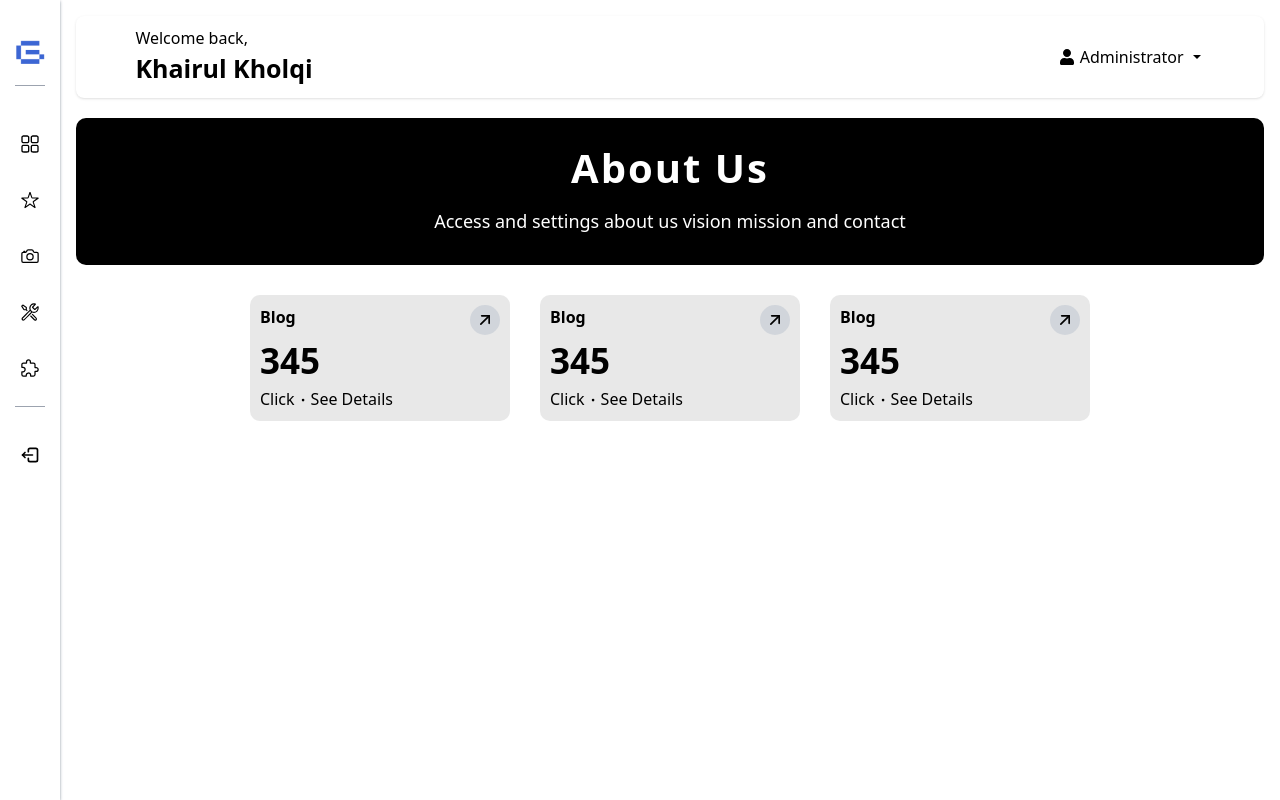
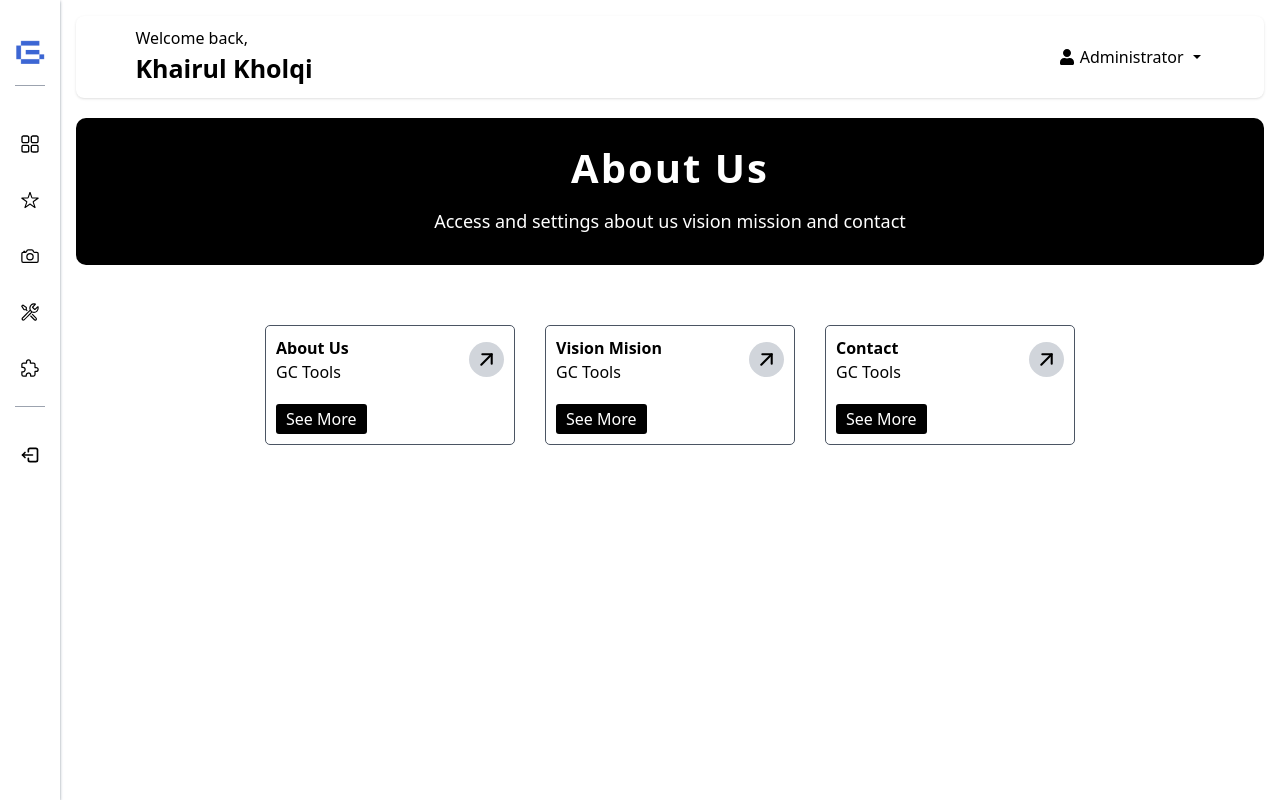
Before and after one commit to Muhammad-Khairul-Kholqi/AdminPageApkTools, a React (Create React App) app: page /data-about in a window 1280 px wide. Built offline with nearby package versions, Linux system fonts and the light colour scheme.

Commit message:
add card about

```diff
--- a/src/Card/CardAbout.js
+++ b/src/Card/CardAbout.js
@@ -7,11 +7,71 @@ import { LuDot } from "react-icons/lu";
 const CardAbout = () => {
     return(
         <div>
-            <div className="flex flex-wrap justify-center gap-[30px]">
+            <div className="flex flex-wrap justify-center gap-[30px] p-[30px]">
+                <Link>
+                    <div className="bg-white text-black border border-gray-600 w-[250px]  p-[10px] hover:shadow  rounded-[5px]">
+                        <div className="flex justify-between items-center flex-wrap">
+                            <div>
+                                <p className="font-bold">About Us</p>
+                                <p>GC Tools</p>
+                            </div>
+                            <div className="bg-gray-300 p-[5px] rounded-[50%]">
+                                <TbArrowUpRight className="text-[25px]" />
+                            </div>
+                        </div>
+                        <button className="bg-black py-[3px] px-[10px] text-white rounded-[3px] hover:bg-gray-700 mt-[20px]">
+                            See More
+                        </button>
+                    </div>
+                </Link>
+
+                <Link>
+                    <div className="bg-white text-black border border-gray-600 w-[250px] p-[10px] hover:shadow  rounded-[5px]">
+                        <div className="flex justify-between items-center flex-wrap">
+                            <div>
+                                <p className="font-bold">Vision Mision</p>
+                                <p>GC Tools</p>
+                            </div>
+                            <div className="bg-gray-300 p-[5px] rounded-[50%]">
+                                <TbArrowUpRight className="text-[25px]" />
+                            </div>
+                        </div>
+                        <button className="bg-black py-[3px] px-[10px] text-white rounded-[3px] hover:bg-gray-700 mt-[20px]">
+                            See More
+                        </button>
+                    </div>
+                </Link>
+
+                <Link>
+                    <div className="bg-white text-black border border-gray-600 w-[250px] p-[10px] hover:shadow  rounded-[5px]">
+                        <div className="flex justify-between items-center flex-wrap">
+                            <div>
+                                <p className="font-bold">Contact</p>
+                                <p>GC Tools</p>
+                            </div>
+                            <div className="bg-gray-300 p-[5px] rounded-[50%]">
+                                <TbArrowUpRight className="text-[25px]" />
+                            </div>
+                        </div>
+                        <button className="bg-black py-[3px] px-[10px] text-white rounded-[3px] hover:bg-gray-700 mt-[20px]">
+                            See More
+                        </button>
+                    </div>
+                </Link>
+            </div>
+        </div>
+    )
+}
+
+export default CardAbout;
+
+
+
+{/* <div className="flex flex-wrap justify-center gap-[30px]">
                 <Link>
                     <div className="w-full sm:w-[260px] bg-[#E8E8E8] p-[10px] rounded-[10px] hover:scale-105 duration-500 hover:bg-black hover:text-white">
                         <div className="flex justify-between flex-wrap">
-                            <p className="font-bold">Blog</p>
+                            <p className="font-bold">About Us</p>
                             <div className="bg-gray-300 p-[5px] rounded-[50%]">
                                 <TbArrowUpRight className="text-[20px]" />
                             </div>
@@ -28,7 +88,7 @@ const CardAbout = () => {
                 <Link>
                     <div className="w-full sm:w-[260px] bg-[#E8E8E8] p-[10px] rounded-[10px] hover:scale-105 duration-500 hover:bg-black hover:text-white">
                         <div className="flex justify-between flex-wrap">
-                            <p className="font-bold">Blog</p>
+                            <p className="font-bold">Vision Mision</p>
                             <div className="bg-gray-300 p-[5px] rounded-[50%]">
                                 <TbArrowUpRight className="text-[20px]" />
                             </div>
@@ -45,7 +105,7 @@ const CardAbout = () => {
                 <Link>
                     <div className="w-full sm:w-[260px] bg-[#E8E8E8] p-[10px] rounded-[10px] hover:scale-105 duration-500 hover:bg-black hover:text-white">
                         <div className="flex justify-between flex-wrap">
-                            <p className="font-bold">Blog</p>
+                            <p className="font-bold">Contact</p>
                             <div className="bg-gray-300 p-[5px] rounded-[50%]">
                                 <TbArrowUpRight className="text-[20px]" />
                             </div>
@@ -58,9 +118,4 @@ const CardAbout = () => {
                         </div>
                     </div>
                 </Link>
-            </div>
-        </div>
-    )
-}
-
-export default CardAbout;
+            </div> */}
--- a/src/Card/CardDashboard.js
+++ b/src/Card/CardDashboard.js
@@ -9,7 +9,7 @@ const CardDashboard = () => {
         <div>
             <div className="flex flex-wrap justify-center gap-[30px]">
                 <Link>
-                    <div className="w-full sm:w-[260px] bg-[#E8E8E8] p-[10px] rounded-[10px] hover:scale-105 duration-500 hover:bg-black hover:text-white">
+                    <div className="w-[250px] bg-[#E8E8E8] p-[10px] rounded-[10px] hover:scale-105 duration-500 hover:bg-black hover:text-white">
                         <div className="flex justify-between flex-wrap">
                             <p className="font-bold">Blog</p>
                             <div className="bg-gray-300 p-[5px] rounded-[50%]">
@@ -26,7 +26,7 @@ const CardDashboard = () => {
                 </Link>
 
                 <Link>
-                    <div className="w-full sm:w-[260px] bg-[#E8E8E8] p-[10px] rounded-[10px] hover:scale-105 duration-500 hover:bg-black hover:text-white">
+                    <div className="w-[250px] bg-[#E8E8E8] p-[10px] rounded-[10px] hover:scale-105 duration-500 hover:bg-black hover:text-white">
                         <div className="flex justify-between flex-wrap">
                             <p className="font-bold">Blog</p>
                             <div className="bg-gray-300 p-[5px] rounded-[50%]">
@@ -43,7 +43,7 @@ const CardDashboard = () => {
                 </Link>
 
                 <Link>
-                    <div className="w-full sm:w-[260px] bg-[#E8E8E8] p-[10px] rounded-[10px] hover:scale-105 duration-500 hover:bg-black hover:text-white">
+                    <div className="w-[250px] bg-[#E8E8E8] p-[10px] rounded-[10px] hover:scale-105 duration-500 hover:bg-black hover:text-white">
                         <div className="flex justify-between flex-wrap">
                             <p className="font-bold">Blog</p>
                             <div className="bg-gray-300 p-[5px] rounded-[50%]">
@@ -60,7 +60,7 @@ const CardDashboard = () => {
                 </Link>
 
                 <Link>
-                    <div className="w-full sm:w-[260px] bg-[#E8E8E8] p-[10px] rounded-[10px] hover:scale-105 duration-500 hover:bg-black hover:text-white">
+                    <div className="w-[250px] bg-[#E8E8E8] p-[10px] rounded-[10px] hover:scale-105 duration-500 hover:bg-black hover:text-white">
                         <div className="flex justify-between flex-wrap">
                             <p className="font-bold">Blog</p>
                             <div className="bg-gray-300 p-[5px] rounded-[50%]">
--- a/src/Data/About/DataAbout.js
+++ b/src/Data/About/DataAbout.js
@@ -1,8 +1,6 @@
 import React from "react";
 import { Link } from "react-router-dom";
 import CardAbout from "../../Card/CardAbout";
-
-import { FaRegPenToSquare } from "react-icons/fa6";
 
 const DataAbout = () => {
     return(
```
